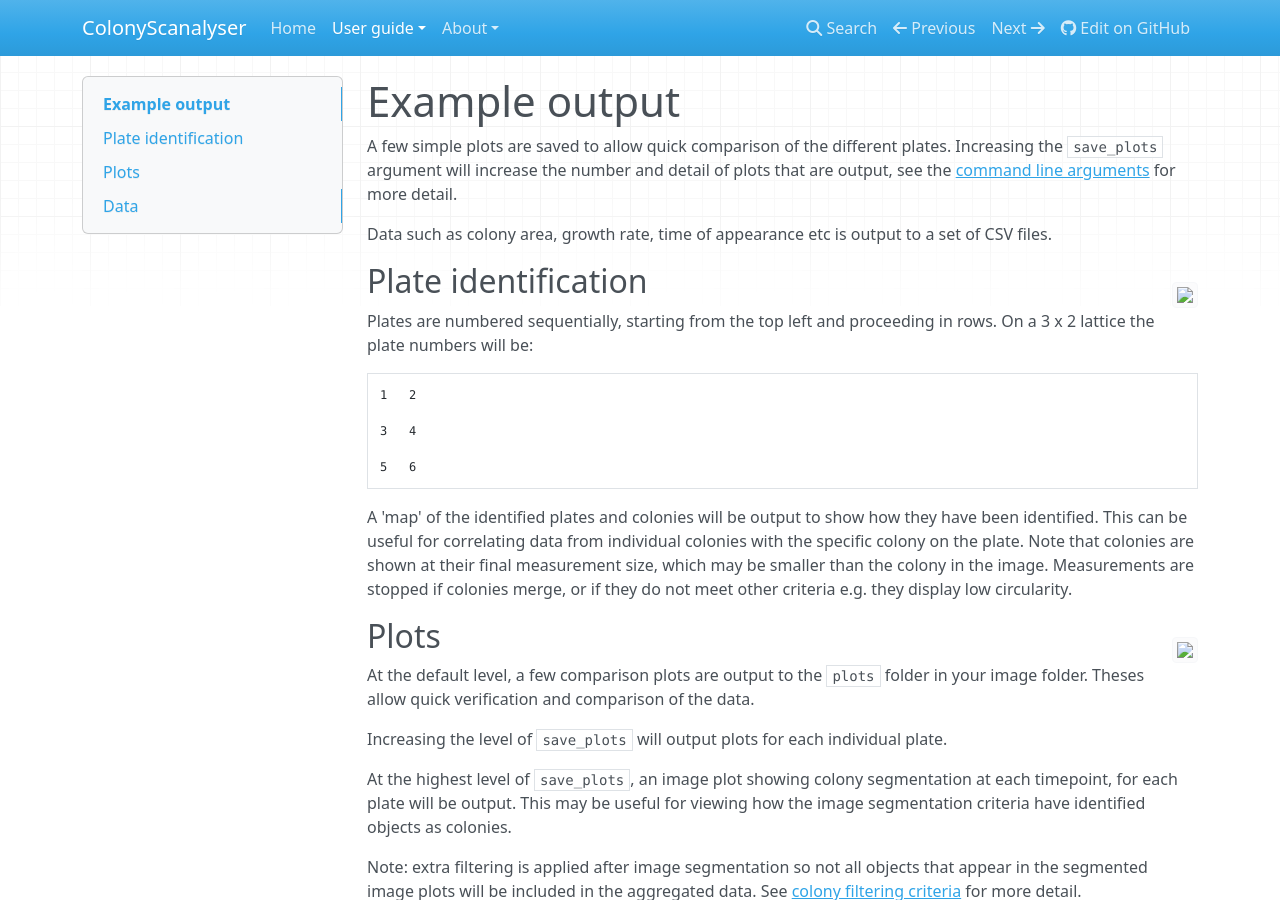
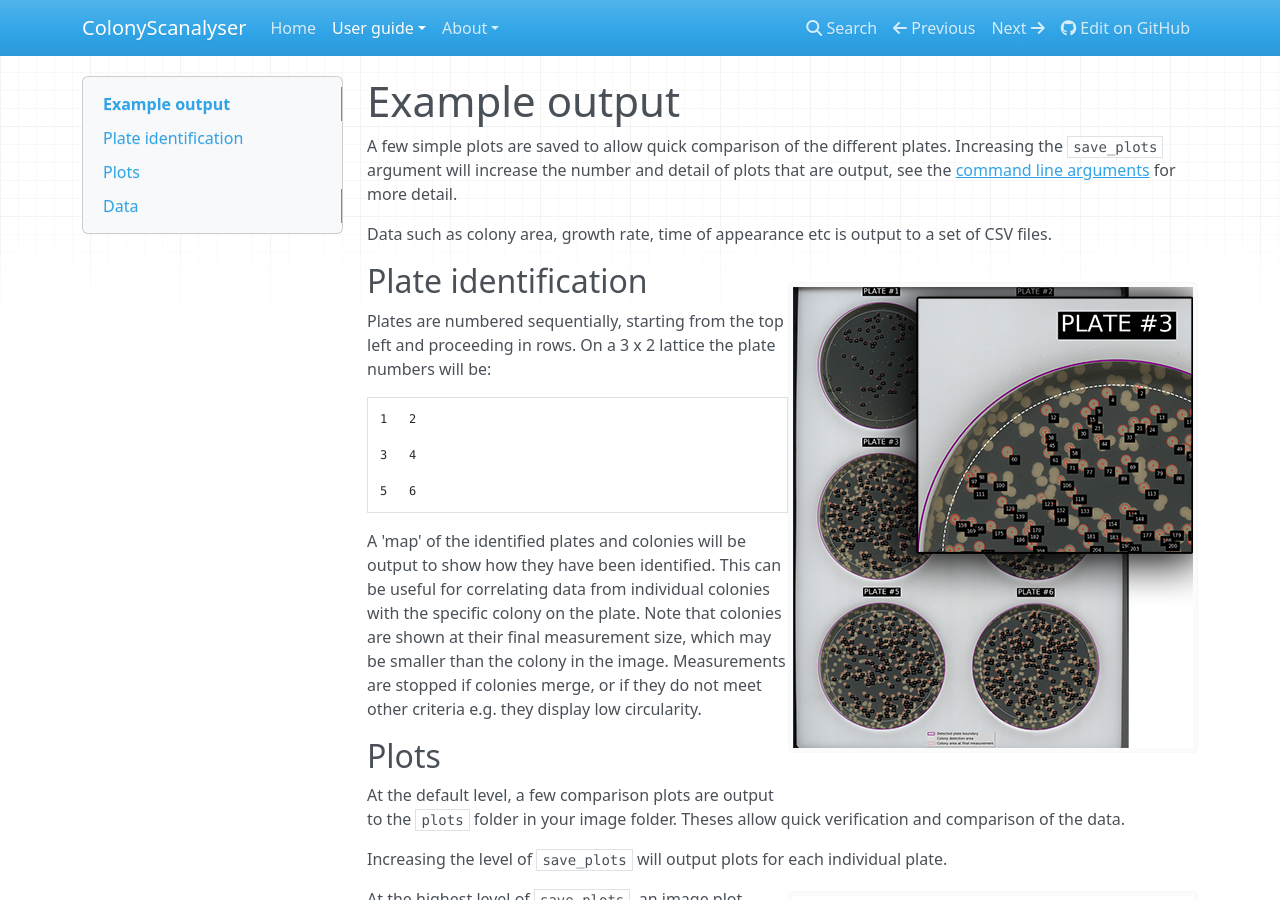
Before and after one commit to Erik-White/ColonyScanalyser, an MkDocs documentation site: the page built from docs/example_output.md, in a window 1280 px wide and 900 px high. Built offline with MkDocs 1.6.1, drawn with Linux system fonts in a browser that asks for light colours; nearby versions of some CDN libraries.

Commit message:
Fix relative image URLs in documentation

````diff
--- a/docs/example_output.md
+++ b/docs/example_output.md
@@ -3,7 +3,7 @@ A few simple plots are saved to allow quick comparison of the different plates.
 
 Data such as colony area, growth rate, time of appearance etc is output to a set of CSV files.
 
-<img align="right" src="images/plate_map_small.png">
+<img align="right" src="../images/plate_map_small.png">
 
 ## Plate identification
 Plates are numbered sequentially, starting from the top left and proceeding in rows. On a 3 x 2 lattice the plate numbers will be:
@@ -16,20 +16,21 @@ Plates are numbered sequentially, starting from the top left and proceeding in r
 ```
 A 'map' of the identified plates and colonies will be output to show how they have been identified. This can be useful for correlating data from individual colonies with the specific colony on the plate. Note that colonies are shown at their final measurement size, which may be smaller than the colony in the image. Measurements are stopped if colonies merge, or if they do not meet other criteria e.g. they display low circularity.
 
-<img align="right" src="images/time_of_appearance_small.png">
-
 ## Plots
 At the default level, a few comparison plots are output to the `plots` folder in your image folder. Theses allow quick verification and comparison of the data.
 
 Increasing the level of `save_plots` will output plots for each individual plate.
+<img align="right" src="../images/time_of_appearance_small.png">
 
 At the highest level of `save_plots`, an image plot showing colony segmentation at each timepoint, for each plate will be output. This may be useful for viewing how the image segmentation criteria have identified objects as colonies.
 
 Note: extra filtering is applied after image segmentation so not all objects that appear in the segmented image plots will be included in the aggregated data. See [colony filtering criteria](colony_filtering.md) for more detail.
+
 ## Data
 All the data gathered during analysis is output to the `data` folder in your images folder. Data is output as CSV files which is compatible with almost all data packages.
 
 The data is collated in two files for each plate, one with aggregate data for each colony and another with colony data at every image time point:
+
 ```
 plate1_colonies.csv
 plate1_colony_timepoints.csv
````
Also changed, not shown: docs/colony_filtering.md (+1 -1 lines), docs/image_specifications.md (+1 -1 lines).
